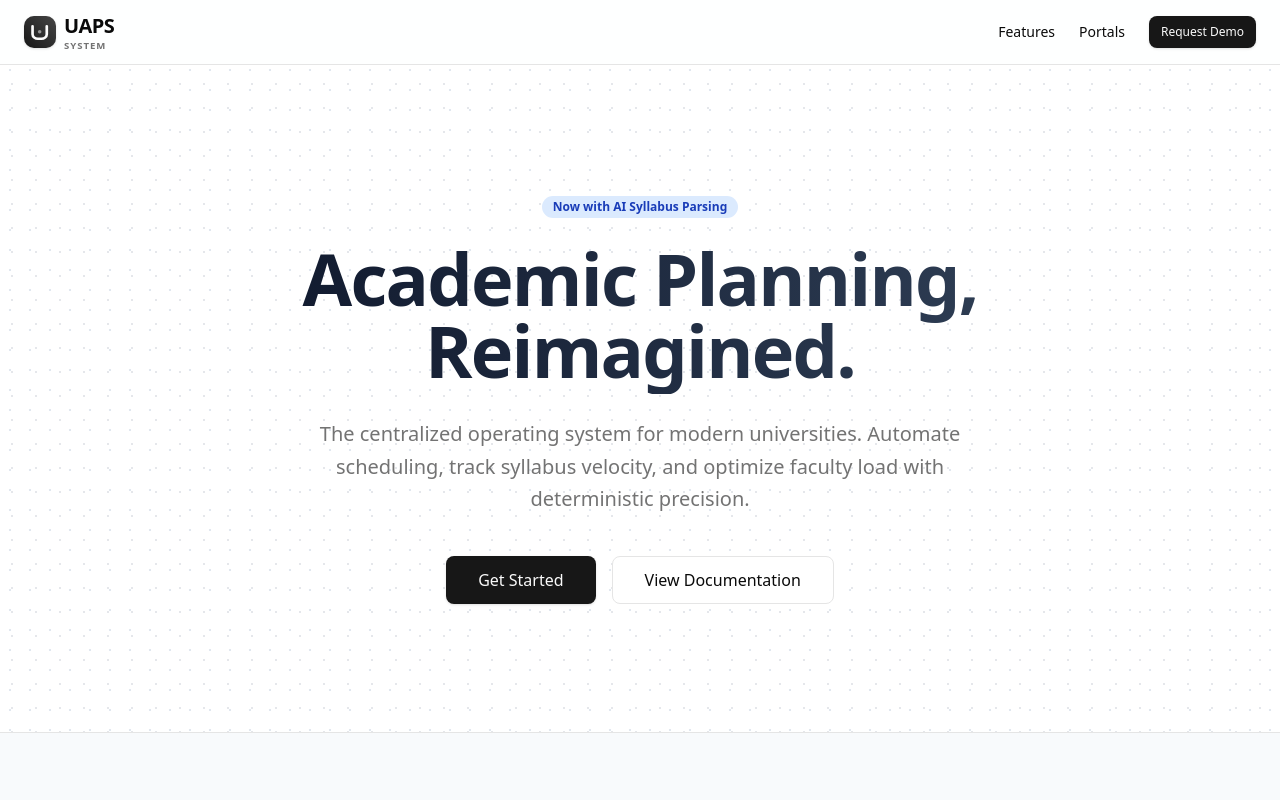
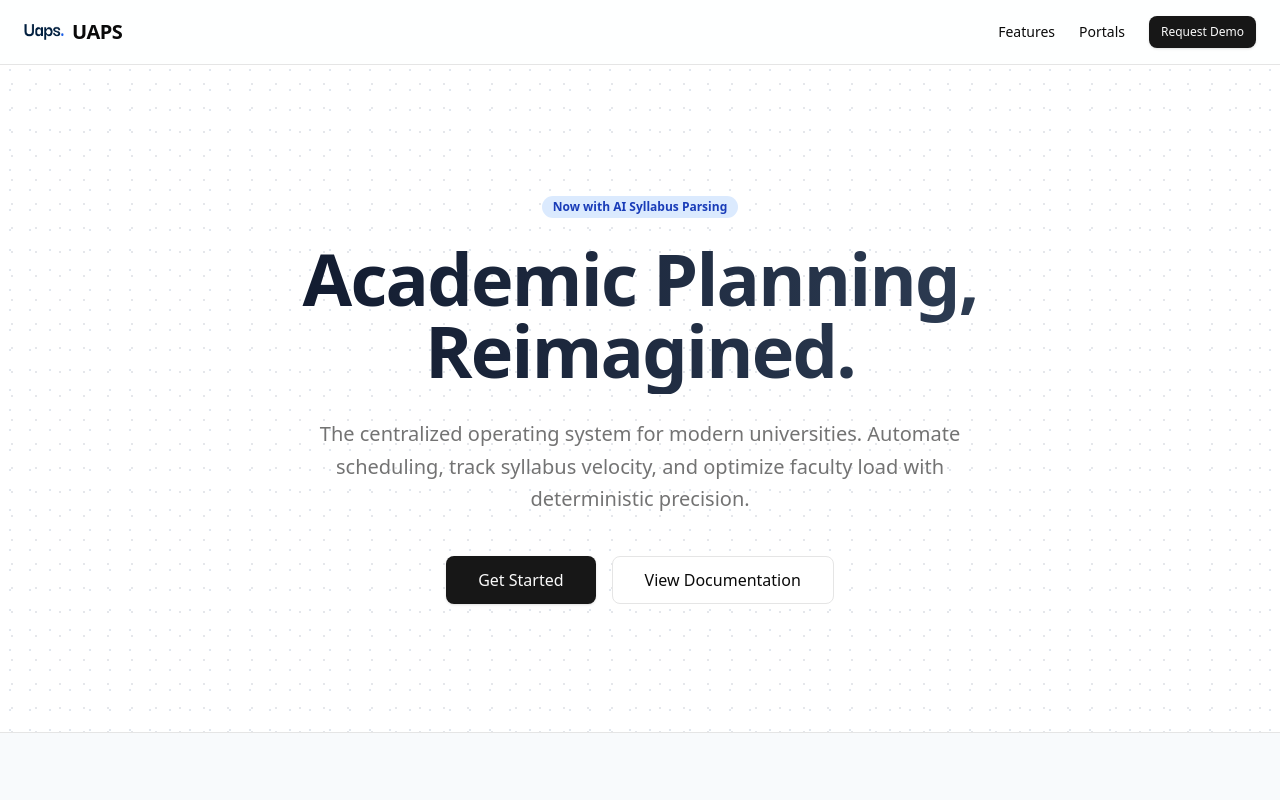
Before and after one commit to ayushmodi001/Faculty_planner, a Next.js app: page / in a window 1280 px wide. Shown: the top 800 px of the page. Built offline with nearby package versions, Linux system fonts and the light colour scheme.

Commit message:
feat(ui): updated logo to use l.png asset

```diff
--- a/components/ui/Logo.tsx
+++ b/components/ui/Logo.tsx
@@ -1,47 +1,44 @@
 import React from 'react';
+import Image from 'next/image';
 import { cn } from '@/lib/utils';
+import Link from 'next/link';
 
 interface LogoProps {
     className?: string;
-    showText?: boolean;
+    showText?: boolean; // Kept for backward compatibility, but we might just show image
     size?: 'sm' | 'md' | 'lg';
 }
 
 export function Logo({ className, showText = true, size = 'md' }: LogoProps) {
-    const sizeClasses = {
-        sm: "w-6 h-6",
-        md: "w-8 h-8",
-        lg: "w-12 h-12"
+    // Mapping size prop to image dimensions
+    const dimensions = {
+        sm: 24,
+        md: 40,
+        lg: 64
     };
 
-    const textSizes = {
-        sm: "text-lg",
-        md: "text-xl",
-        lg: "text-3xl"
-    };
+    const currentSize = dimensions[size] || 40;
 
     return (
         <div className={cn("flex items-center gap-2 select-none", className)}>
-            {/* Logo Mark: A stylized Abstract 'U' / Grid Element */}
-            <div className={cn("bg-primary rounded-lg flex items-center justify-center text-primary-foreground font-bold shadow-sm relative overflow-hidden", sizeClasses[size])}>
-                <svg viewBox="0 0 24 24" fill="none" xmlns="http://www.w3.org/2000/svg" className="w-2/3 h-2/3">
-                    <path d="M4 6V15C4 18 7 20 10 20H14C17 20 20 18 20 15V6" stroke="currentColor" strokeWidth="3" strokeLinecap="round" strokeLinejoin="round" />
-                    <circle cx="12" cy="12" r="2" fill="currentColor" className="opacity-50" />
-                </svg>
-                {/* Subtle sheen effect */}
-                <div className="absolute top-0 right-0 w-full h-full bg-linear-to-bl from-white/20 to-transparent pointer-events-none"></div>
+            <div className="relative">
+                <Image
+                    src="/l.png"
+                    alt="University Logo"
+                    width={currentSize}
+                    height={currentSize}
+                    className="object-contain"
+                    priority
+                />
             </div>
 
             {showText && (
                 <div className="flex flex-col justify-center">
-                    <span className={cn("font-extrabold tracking-tight leading-none text-foreground", textSizes[size])}>
+                    <span className={cn("font-extrabold tracking-tight leading-none text-foreground",
+                        size === 'sm' ? "text-lg" : size === 'lg' ? "text-3xl" : "text-xl"
+                    )}>
                         UAPS
                     </span>
-                    {size !== 'sm' && (
-                        <span className="text-[0.6rem] font-bold uppercase tracking-widest text-muted-foreground leading-tight">
-                            System
-                        </span>
-                    )}
                 </div>
             )}
         </div>
```
Also changed, not shown: public/l.png (added).
